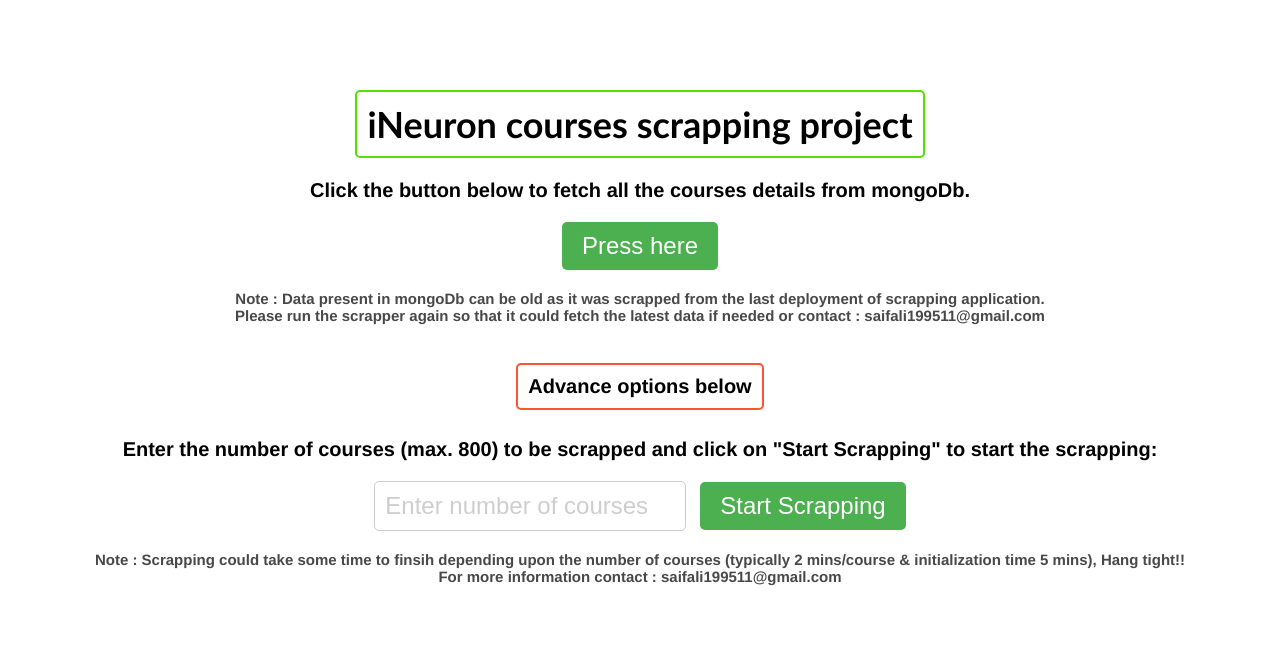
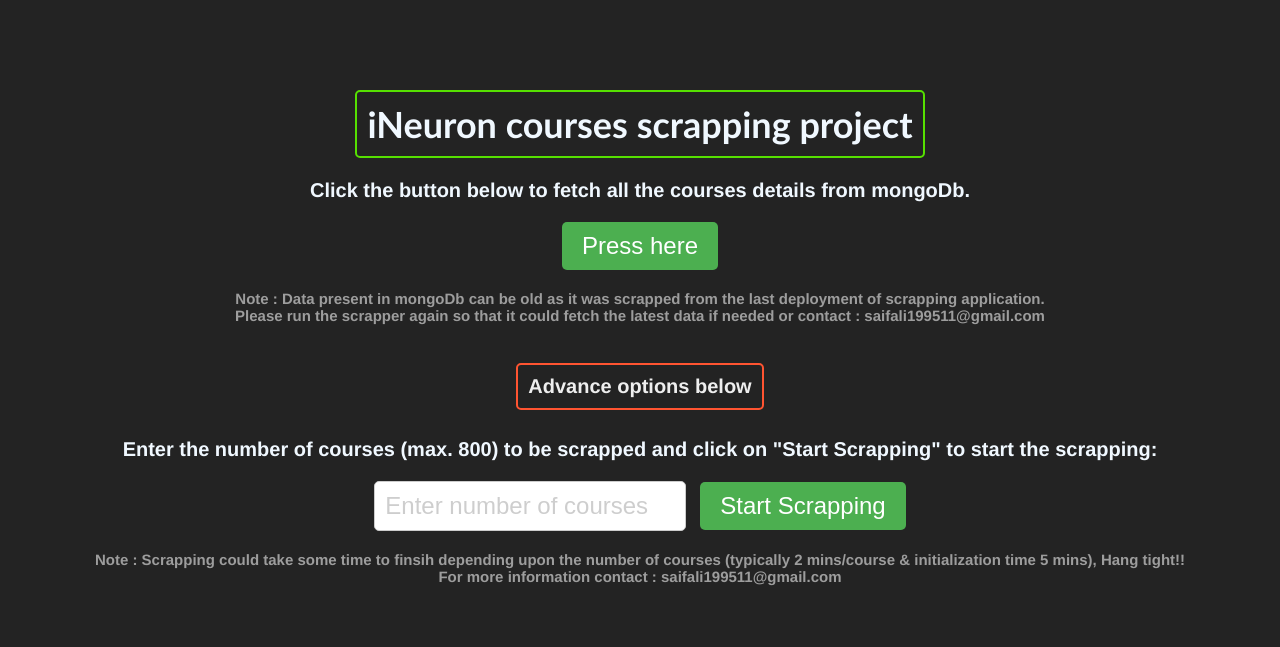
Before and after one commit to JokerDD/ineuron_scrapping, a Flask app: page / in a window 1280 px wide. Shown: the top 647 px of the page. Run offline with Flask 2, Linux system fonts and the light colour scheme.

Commit message:
modified background colour

```diff
--- a/templates/index.html
+++ b/templates/index.html
@@ -10,6 +10,7 @@
 			align-items: center;
 			justify-content: center;
 			height: 80vh;
+			background-color: rgb(35, 35, 35);
 		}
 		h1 {
 			font-size: 36px;
@@ -18,12 +19,14 @@
             border: 2px solid rgb(86, 224, 1);
             border-radius: 5px;
             padding: 10px;
+			color: aliceblue;
 		}
         h2 {
 			font-size: 20px;
 			margin-bottom: 20px;
             font-family:'Franklin Gothic Medium', 'Arial Narrow', Arial, sans-serif;
             text-align: center;
+			color: aliceblue;
 
 		}
         h3 {
@@ -32,13 +35,15 @@
 			margin-bottom: 5px;
             font-family:'Franklin Gothic Medium', 'Arial Narrow', Arial, sans-serif;
             text-align: center;
-            color: rgb(72, 72, 72);
+            color: rgba(196, 196, 196, 0.762);
+
 		}
         h4 {
 			font-size: 20px;
 			margin-bottom: 20px;
             font-family:'Franklin Gothic Medium', 'Arial Narrow', Arial, sans-serif;
             text-align: center;
+			color: aliceblue;
 
 		}
         h5 {
@@ -49,6 +54,7 @@
             border-radius: 5px;
             padding: 10px;
             text-align: left;
+			color: rgb(238, 238, 238);
 		}
 		label {
 			font-size: 24px;
```
